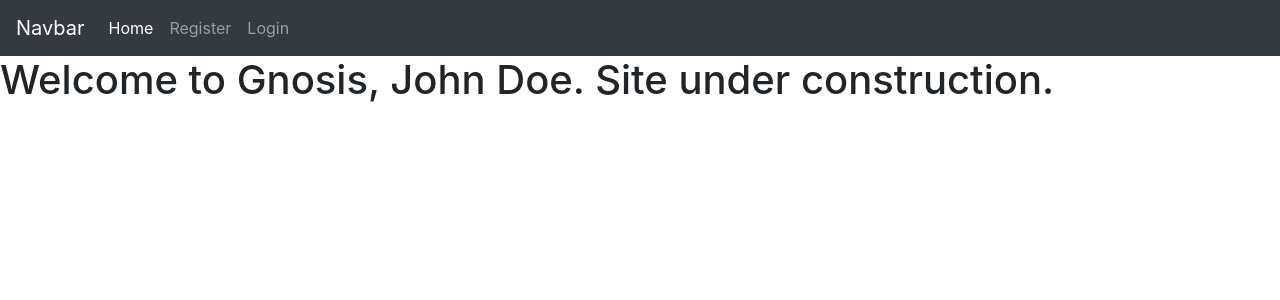
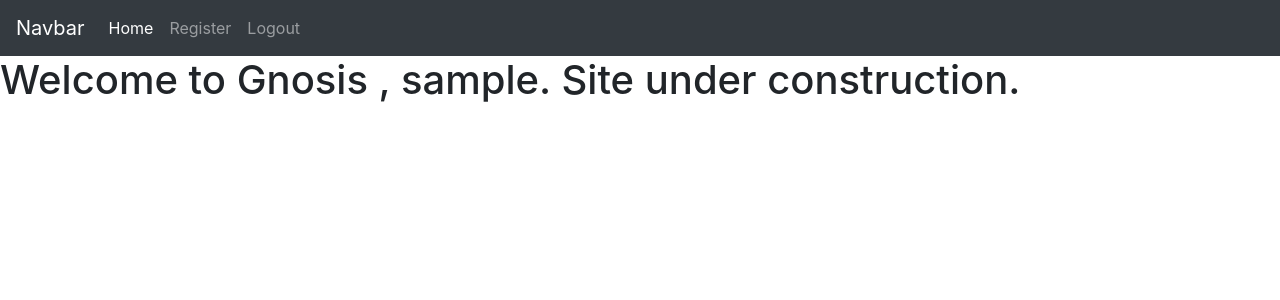
Before and after one commit to lambdabyte/cta_gnosis_dev, a Flask app: page /index in a window 1280 px wide. Shown: the top 300 px of the page. Run offline with Flask 2, Linux system fonts and the light colour scheme; a user stored in the database is signed in; tables that the repository leaves empty hold one stand-in row (values such as "Sample post"); some libraries are stand-ins or nearby versions.

Commit message:
full user module

```diff
--- a/services/gnosis/app/routes.py
+++ b/services/gnosis/app/routes.py
@@ -3,14 +3,13 @@ from app import db
 from app.models import User
 from app.forms import RegistrationForm, LoginForm
 from flask_restx import Resource
-from flask_login import current_user, login_user
+from flask_login import current_user, login_user, logout_user
 from flask import render_template, flash, redirect, url_for
 
 
 @app.route('/index')
 def home():
-    user = {'username': 'John Doe'}
-    return render_template('index.html', user=user)
+    return render_template('index.html')
 
 @app.route('/register', methods=['GET', 'POST'])
 def register():
@@ -19,16 +18,20 @@ def register():
         user = User(
             username=form.entered_username.data, email=form.entered_email.data)
         user.set_password(form.entered_password.data)
-        db.session.add(user)
-        db.session.commit()
-        flash('Congratulations, you are now a registered user!')
+        add_user_to_database(user)
         return redirect(url_for('home'))
     return render_template('register.html', title='Register', form=form)
+
+def add_user_to_database(user):
+    db.session.add(user)
+    db.session.commit()
+
 
 @app.route('/login', methods=['GET', 'POST'])
 def login():
     # get the Login Form from forms file
     form = LoginForm()
+    # set user valid for error msg
     valid_user = 1;
     # use all validators defined in Login Form
     if form.validate_on_submit():
@@ -42,6 +45,11 @@ def login():
             return redirect(url_for('home'))
     return render_template('login.html', title='Sign In', form=form, valid_user=valid_user)
 
+@app.route('/logout')
+def logout():
+    logout_user()
+    return redirect(url_for('home'))
+
 class Ping(Resource):
     def get(self):
         return {
--- a/services/gnosis/app/templates/base.html
+++ b/services/gnosis/app/templates/base.html
@@ -17,11 +17,21 @@
             <div class="collapse navbar-collapse" id="navbarTogglerDemo01">
             <a class="navbar-brand" href="#">Navbar</a>
 
-              <ul class="navbar-nav mr-auto">
-                  {% for x in ['home', 'register', 'login'] %}
-                  <li {% if request.path  == url_for(x) %} class="nav-item active" {% endif %}><a href="{{ url_for(x) }}" class="nav-link">{{ x | capitalize }}</a></li>
-                  {% endfor %}
-              </ul>
+            <ul class="navbar-nav mr-auto">
+
+            <!-- If user is logged in/out set url name -->
+            {% if current_user.is_anonymous %}
+                {% set login_status = 'login' %}
+            {% else %}
+                {% set login_status = 'logout' %}
+            {% endif %}
+
+            <!-- For url name string in list, print url and highlight based on current page active -->
+            {% for x in ['home', 'register', login_status] %}
+                <li {% if request.path  == url_for(x) %} class="nav-item active" {% endif %}><a href="{{ url_for(x) }}" class="nav-link">{{ x | capitalize }}</a></li>
+            {% endfor %}
+
+            </ul>
             </div>
           </nav>
 
--- a/services/gnosis/app/templates/index.html
+++ b/services/gnosis/app/templates/index.html
@@ -1,5 +1,9 @@
 {% extends "base.html" %}
 
 {% block content %}
-    <h1>Welcome to Gnosis, {{ user.username }}. Site under construction.</h1>
+    <h1>Welcome to Gnosis
+        {% if current_user.username is defined  %},
+         {{ current_user.username }}.
+        {% endif %}
+          Site under construction.</h1>
 {% endblock %}
```
